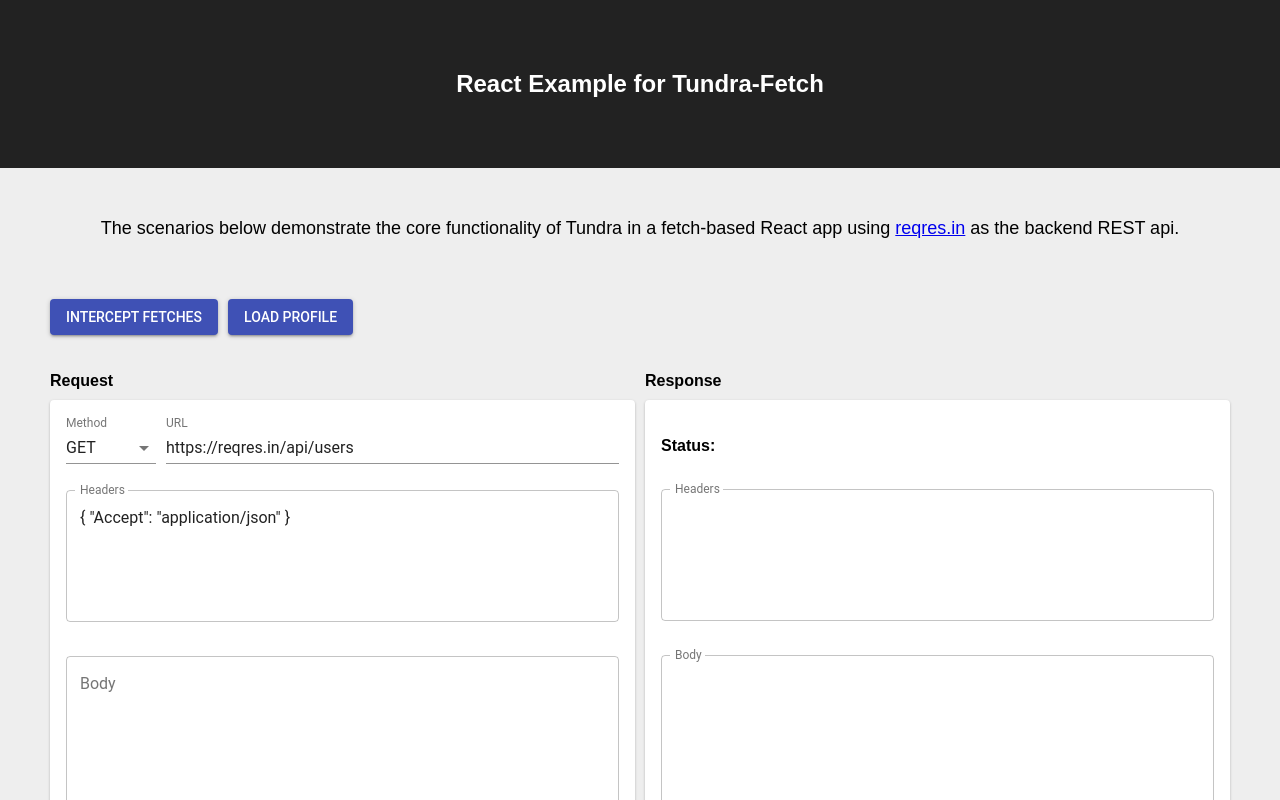
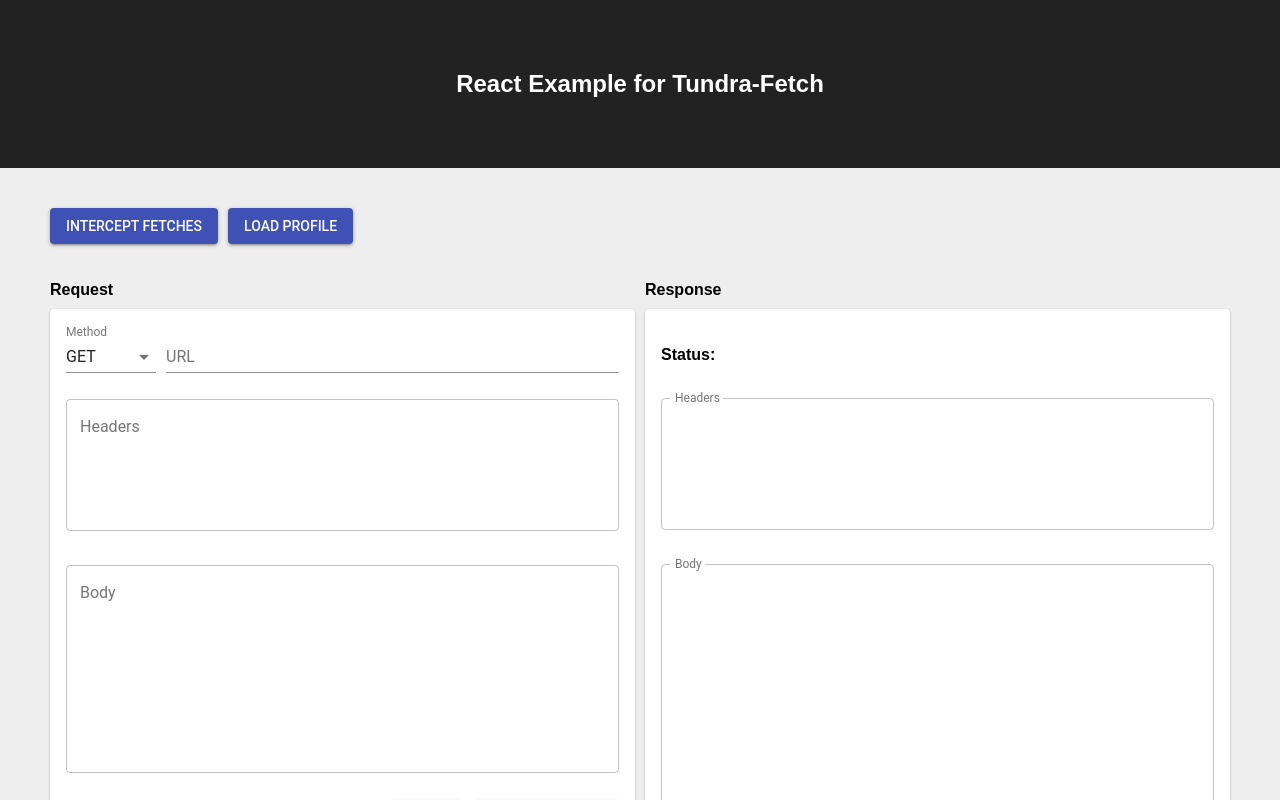
Before and after one commit to tylermurry/tundra-fetch, a React (Create React App) app in the folder examples/react-example/: page / in a window 1280 px wide. Shown: the top 800 px of the page. Built offline with nearby package versions, Linux system fonts and the light colour scheme.

Commit message:
Removed App Intro stuff

```diff
--- a/examples/react-example/src/App.js
+++ b/examples/react-example/src/App.js
@@ -55,14 +55,7 @@
           <h2>React Example for Tundra-Fetch</h2>
         </header>
         <div style={ styles.body }>
-          <div style={ styles.appIntro}>
-            <p>
-              The scenarios below demonstrate the core functionality of Tundra in a fetch-based React app
-              using <a href="https://reqres.in">reqres.in</a> as the backend REST api.
-            </p>
-          </div>
           <ActionBar/>
-
           <div style={styles.container}>
             <div style={styles.sectionLeft}>
               <h4 style={styles.sectionTitle}>Request</h4>
@@ -101,7 +94,7 @@
   },
   body: {
     padding:'0px 50px',
-    margin: '0 auto',
+    margin: '30px auto',
     maxWidth: '1300px',
     textAlign: 'center',
   },
@@ -111,10 +104,6 @@
     padding: '50px',
     color: 'white',
   },
-  appIntro: {
-    margin: '50px auto',
-    fontSize: 'large'
-  }
 });
 
 export default App;
--- a/examples/react-example/src/components/RequestForm.js
+++ b/examples/react-example/src/components/RequestForm.js
@@ -22,8 +22,8 @@
   emptyState() {
     return {
       method: 'GET',
-      url: 'https://reqres.in/api/users',
-      headers: '{ "Accept": "application/json" }',
+      url: '',
+      headers: '',
       body: '',
     }
   }
```
